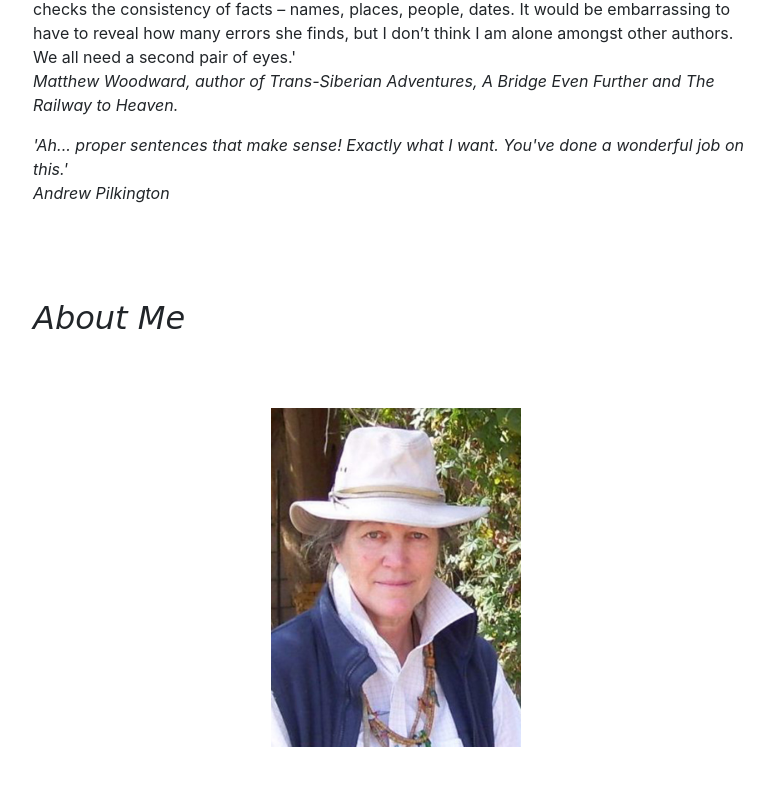
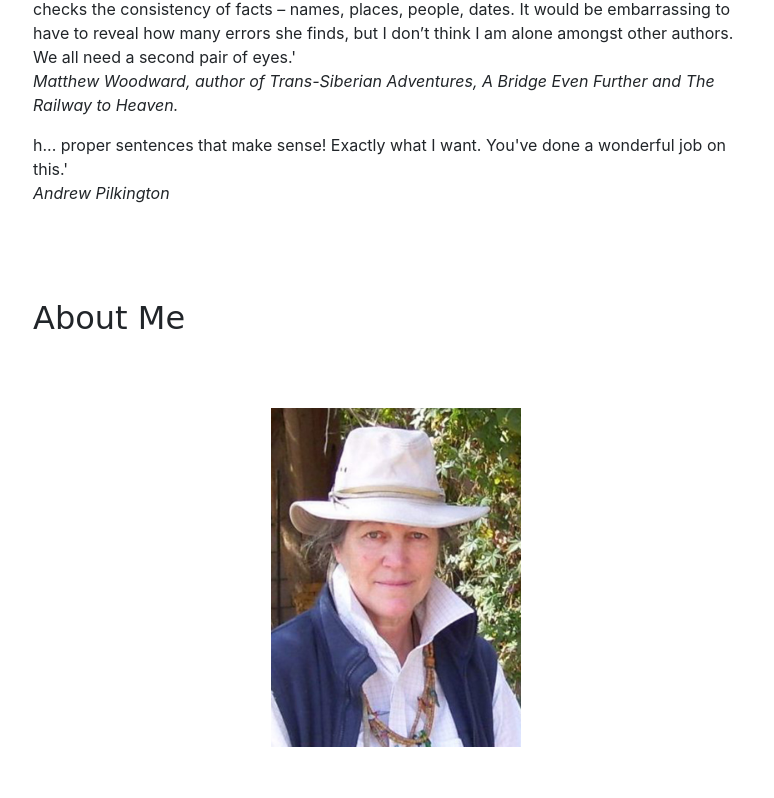
Before and after one commit to ikinone/wordsmith, a plain HTML site: page index.html in a window 1280 px wide. Shown: the part 6717-7515 px from the top of the page, without its empty margins (244-1018 px from the left). Drawn offline with nearby package versions, Linux system fonts and the light colour scheme; some packages are replaced by stand-ins of ours; a script that the page names is missing; a web font is replaced by a local one.

Commit message:
inserted closing </i> where missing after Matthew Woodward para

```diff
--- a/index.html
+++ b/index.html
@@ -289,8 +289,8 @@
                     <p>'We have been working with Caroline for several years and across a broad range of projects and subjects. It is a pleasure to work with her – she is efficient, accurate, knowledgeable, diplomatic and very understanding. She handles authors beautifully, with their own expectations and foibles, and we have received compliments from several who have praised her work, her understanding and the improvements she has brought to their manuscript. I have worked with editors for 40 years and I can say wholeheartedly and with objectivity that Caroline is one of the very best. I am constantly amazed by her knowledge and skills and appreciate her sense of humour – it all helps the editing flow more smoothly!' <br><i>Dr Keith Whittles, Whittles Publishing</i></p>
                     <p>'I just want to say a big thank you for all your help and expertise. Your knowledge of Word is clearly extensive and has broadened my horizons in that area but your efficiency, reliability and professional standards are exemplary.'<br><i>John Crozier, author</i></p>
                     <p>'Caroline, I totally trust your excellent work! Cheers, Herbert.' <br><i>Dr Herbert Puchta, Professor of English at the Teacher Training University in Austria </i></p>
-					<p>'As I have discovered, writing a book doesn’t just happen. Not only do I have to endure the at times crippling process of love then hate of my own writing, but others have to read it too. Fortunately I’m blessed with a great team around me, and this has helped me improve every aspect of my work. I would particularly like to thank my editor Caroline Petherick (the-wordsmith.co.uk) for her support. People often ask me what an editor does and if they need one for their book. My answer is that to publish a book without an editor would be total madness. Caroline not only corrects my grammar and punctuation, but she proof reads my work and checks the consistency of facts – names, places, people, dates. It would be embarrassing to have to reveal how many errors she finds, but I don’t think I am alone amongst other authors. We all need a second pair of eyes.' <br><i>Matthew Woodward, author of <i>Trans-Siberian Adventures</i>, <i>A Bridge Even Further</i> and <i>The Railway to Heaven</i>.</p>
-                    <p>'Ah... proper sentences that make sense! Exactly what I want. You've done a wonderful job on this.' <br><i>Andrew Pilkington</i></p>
+					<p>'As I have discovered, writing a book doesn’t just happen. Not only do I have to endure the at times crippling process of love then hate of my own writing, but others have to read it too. Fortunately I’m blessed with a great team around me, and this has helped me improve every aspect of my work. I would particularly like to thank my editor Caroline Petherick (the-wordsmith.co.uk) for her support. People often ask me what an editor does and if they need one for their book. My answer is that to publish a book without an editor would be total madness. Caroline not only corrects my grammar and punctuation, but she proof reads my work and checks the consistency of facts – names, places, people, dates. It would be embarrassing to have to reveal how many errors she finds, but I don’t think I am alone amongst other authors. We all need a second pair of eyes.' <br><i>Matthew Woodward, author of <i>Trans-Siberian Adventures</i>, <i>A Bridge Even Further</i> and <i>The Railway to Heaven</i>.</i></p>
+                    <p>h... proper sentences that make sense! Exactly what I want. You've done a wonderful job on this.' <br><i>Andrew Pilkington</i></p>
                 </div>
             </div>
         </div>
```
